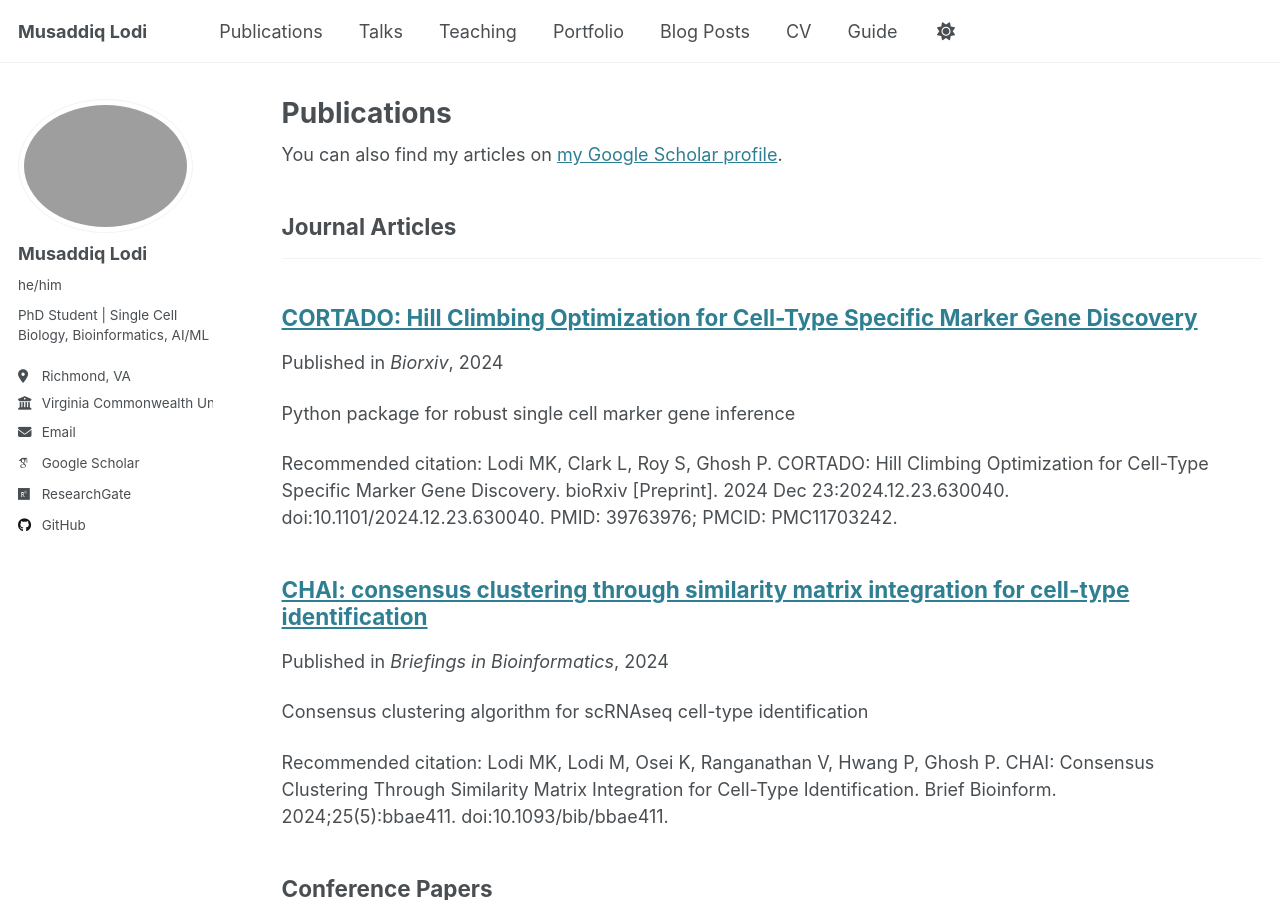
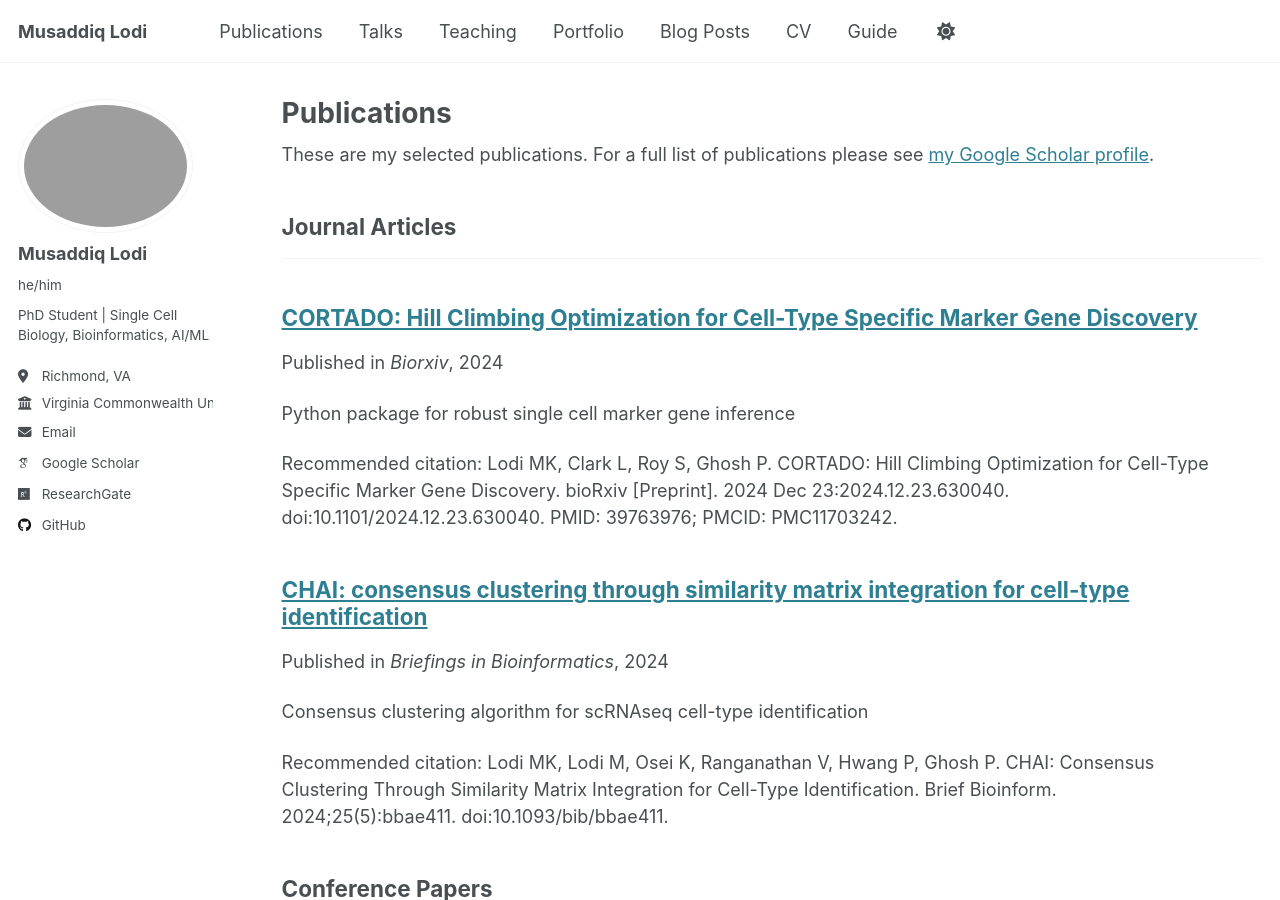
Before and after one commit to musaddiq-k-lodi/musaddiq-k-lodi.github.io, a Jekyll site: the page built from _pages/publications.html, in a window 1280 px wide and 900 px high. Built offline with Jekyll 4.4.1, drawn with Linux system fonts in a browser that asks for light colours; some web fonts are replaced.

Commit message:
Update publications.html

```diff
--- a/_pages/publications.html
+++ b/_pages/publications.html
@@ -6,7 +6,7 @@ author_profile: true
 ---
 
 {% if site.author.googlescholar %}
-  <div class="wordwrap">You can also find my articles on <a href="{{site.author.googlescholar}}">my Google Scholar profile</a>.</div>
+  <div class="wordwrap">These are my selected publications. For a full list of publications please see <a href="{{site.author.googlescholar}}">my Google Scholar profile</a>.</div>
 {% endif %}
 
 {% include base_path %}
```
